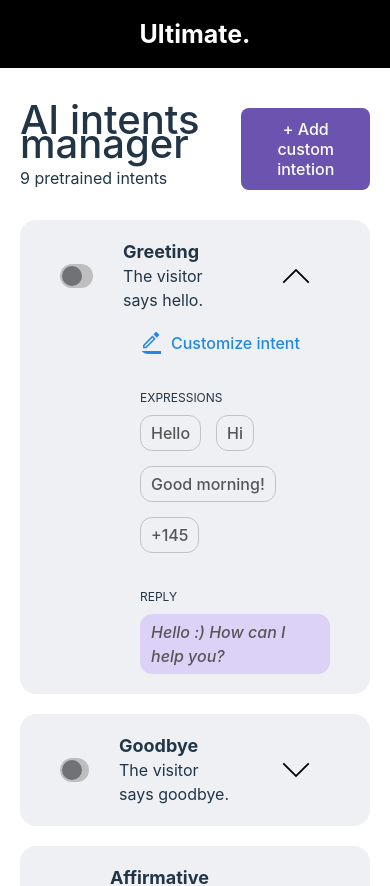
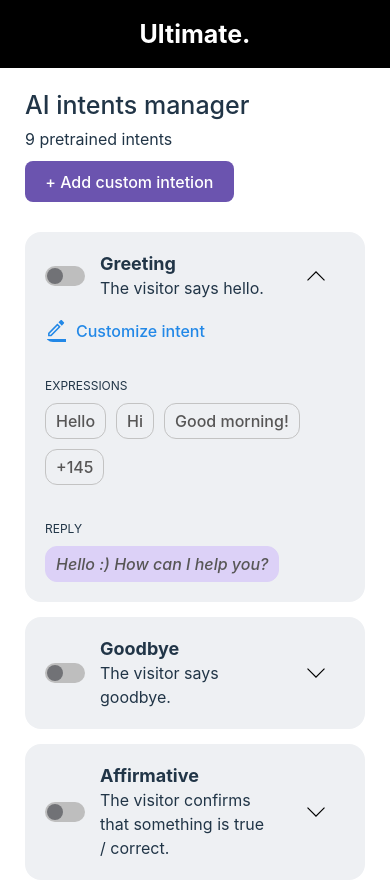
Before and after one commit to peduique/ai-chatbot-intent-manager, a React (Vite) app: page / in a window 390 px wide. Shown: the top 886 px of the page. Built offline with nearby package versions, Linux system fonts and the light colour scheme.

Commit message:
responsive improvements

```diff
--- a/src/components/Intent/index.tsx
+++ b/src/components/Intent/index.tsx
@@ -1,6 +1,5 @@
 import React, { FC, memo, useState } from "react";
 
-import SwitchButton from "../SwitchButton";
 import Chip from "../Chip";
 
 import { IntentProps } from "../../pages/Intents/types";
@@ -17,6 +16,7 @@
   SExpressionTags,
   SReplyChip,
   SCustomizeButton,
+  SSwitchButton,
 } from "./styles";
 
 interface IIntent extends IntentProps {
@@ -41,12 +41,10 @@
     setExpanded((isShown) => !isShown);
   };
 
-  console.log(id, isActive);
-
   return (
     <SIntent>
       <SHeader>
-        <SwitchButton
+        <SSwitchButton
           id={`switch-${id}`}
           name={id}
           active={isActive}
--- a/src/components/Intent/styles.ts
+++ b/src/components/Intent/styles.ts
@@ -3,6 +3,7 @@
 import Button from "../Button";
 import Typograph from "../Typograph";
 import Chip from "../Chip";
+import SwitchButton from "../SwitchButton";
 
 import IconArrowDown from "../../assets/images/icon-arrow-down.svg";
 import IconEdit from "../../assets/images/icon-edit.svg";
@@ -11,6 +12,10 @@
   background: #eef0f3;
   padding: 20px 40px;
   border-radius: 16px;
+
+  @media (max-width: 767px) {
+    padding: 20px;
+  }
 `;
 
 export const STitle = styled(Typograph)`
@@ -27,6 +32,10 @@
   display: flex;
   align-items: center;
   gap: 30px;
+
+  @media (max-width: 767px) {
+    gap: 15px;
+  }
 `;
 
 export const SButton = styled(Button)`
@@ -52,6 +61,12 @@
   transform: rotate(${$isActive ? "180deg" : "0"});
   background: url(${IconArrowDown}) center;
   background-size: 30px;
+
+  @media (max-width: 767px) {
+    width: 20px;
+    height: 20px;
+    background-size: 20px;
+  }
 `
 );
 
@@ -61,6 +76,10 @@
   align-items: flex-start;
   gap: 20px;
   padding-left: 80px;
+
+  @media (max-width: 767px) {
+    padding-left: 0;
+  }
 `;
 
 export const SCaption = styled(Typograph)`
@@ -74,6 +93,10 @@
   align-items: center;
   flex-wrap: wrap;
   gap: 15px;
+
+  @media (max-width: 767px) {
+    gap: 10px;
+  }
 `;
 
 export const SReplyChip = styled(Chip)`
@@ -89,3 +112,10 @@
   background-size: 20px;
   background-repeat: no-repeat;
 `;
+
+export const SSwitchButton = styled(SwitchButton)`
+  @media (max-width: 767px) {
+    flex: 0 0 40px;
+    width: 40px;
+  }
+`;
--- a/src/components/IntentsGroup/styles.ts
+++ b/src/components/IntentsGroup/styles.ts
@@ -4,4 +4,8 @@
   display: flex;
   flex-direction: column;
   gap: 20px;
+
+  @media (max-width: 767px) {
+    gap: 15px;
+  }
 `;
--- a/src/components/SwitchButton/index.tsx
+++ b/src/components/SwitchButton/index.tsx
@@ -9,13 +9,19 @@
   onChange: (name: string, checked: boolean) => void;
 }
 
-const SwitchButton: FC<ISwitchButton> = ({ id, name, active, onChange }) => {
+const SwitchButton: FC<ISwitchButton> = ({
+  id,
+  name,
+  active,
+  onChange,
+  ...rest
+}) => {
   const handleChange = ({ target }: ChangeEvent<HTMLInputElement>) => {
     onChange(target.name, target.checked);
   };
 
   return (
-    <SWrapper>
+    <SWrapper {...rest}>
       <SCheckbox
         type="checkbox"
         name={name}
--- a/src/components/SwitchButton/styles.ts
+++ b/src/components/SwitchButton/styles.ts
@@ -4,6 +4,11 @@
   position: relative;
   width: 50px;
   height: 24px;
+
+  @media (max-width: 767px) {
+    width: 40px;
+    height: 20px;
+  }
 `;
 
 export const SLabel = styled.label`
@@ -25,6 +30,11 @@
     margin: 2px;
     background: #717276;
     transition: 0.2s;
+
+    @media (max-width: 767px) {
+      width: 16px;
+      height: 16px;
+    }
   }
 `;
 
@@ -40,6 +50,10 @@
       margin-left: 28px;
       transition: 0.2s;
       background: #6b54af;
+
+      @media (max-width: 767px) {
+        margin-left: 22px;
+      }
     }
   }
 `;
--- a/src/pages/Intents/styles.ts
+++ b/src/pages/Intents/styles.ts
@@ -3,13 +3,21 @@
 import Typograph from "../../components/Typograph";
 
 export const SContainer = styled.div`
-  margin: 40px 20px;
+  margin: 40px 30px;
+
+  @media (max-width: 767px) {
+    margin: 25px;
+  }
 `;
 
 export const STitle = styled(Typograph)`
   font-size: 40px;
   font-weight: 500;
   margin: 0;
+
+  @media (max-width: 767px) {
+    font-size: 25px;
+  }
 `;
 
 export const SDescription = styled(Typograph)`
@@ -22,6 +30,12 @@
   justify-content: space-between;
   align-items: center;
   margin-bottom: 30px;
+
+  @media (max-width: 767px) {
+    flex-direction: column;
+    align-items: flex-start;
+    gap: 10px;
+  }
 `;
 
 export const SControl = styled.div`
@@ -29,4 +43,9 @@
   justify-content: space-between;
   align-items: center;
   gap: 20px;
+
+  @media (max-width: 767px) {
+    flex-direction: column-reverse;
+    align-items: flex-start;
+  }
 `;
```
